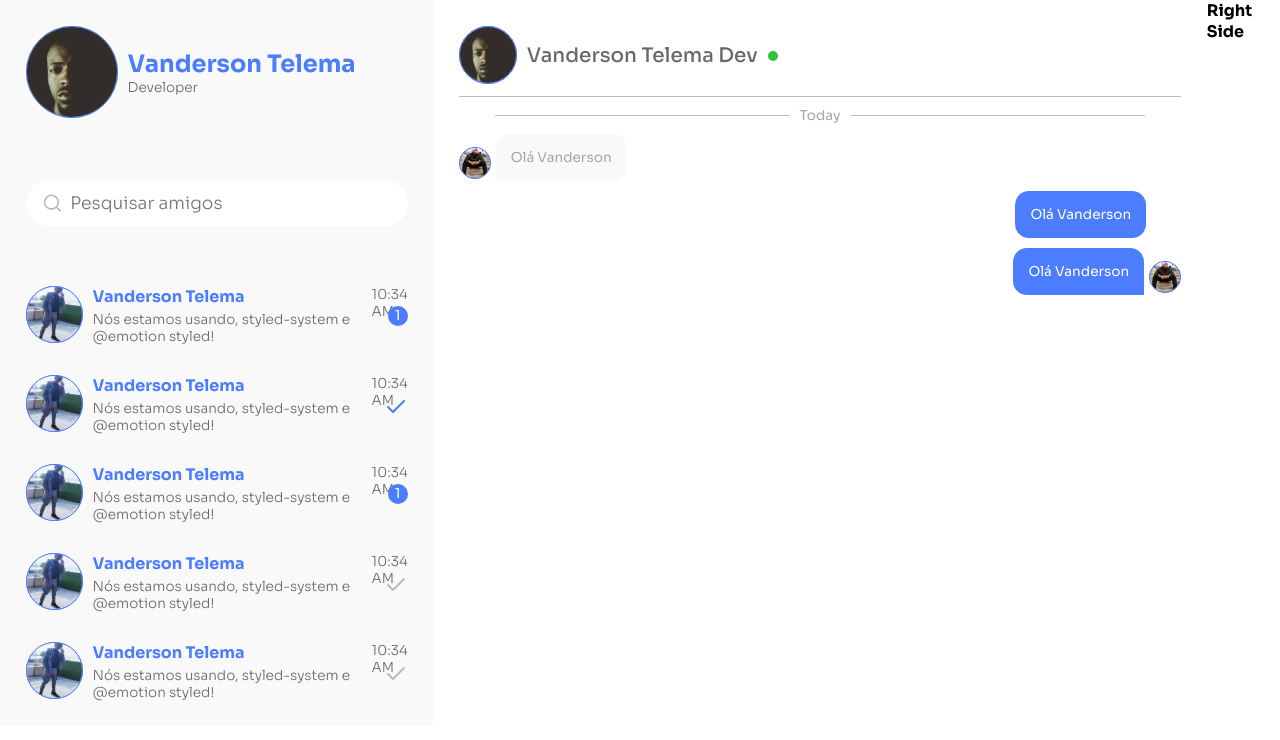
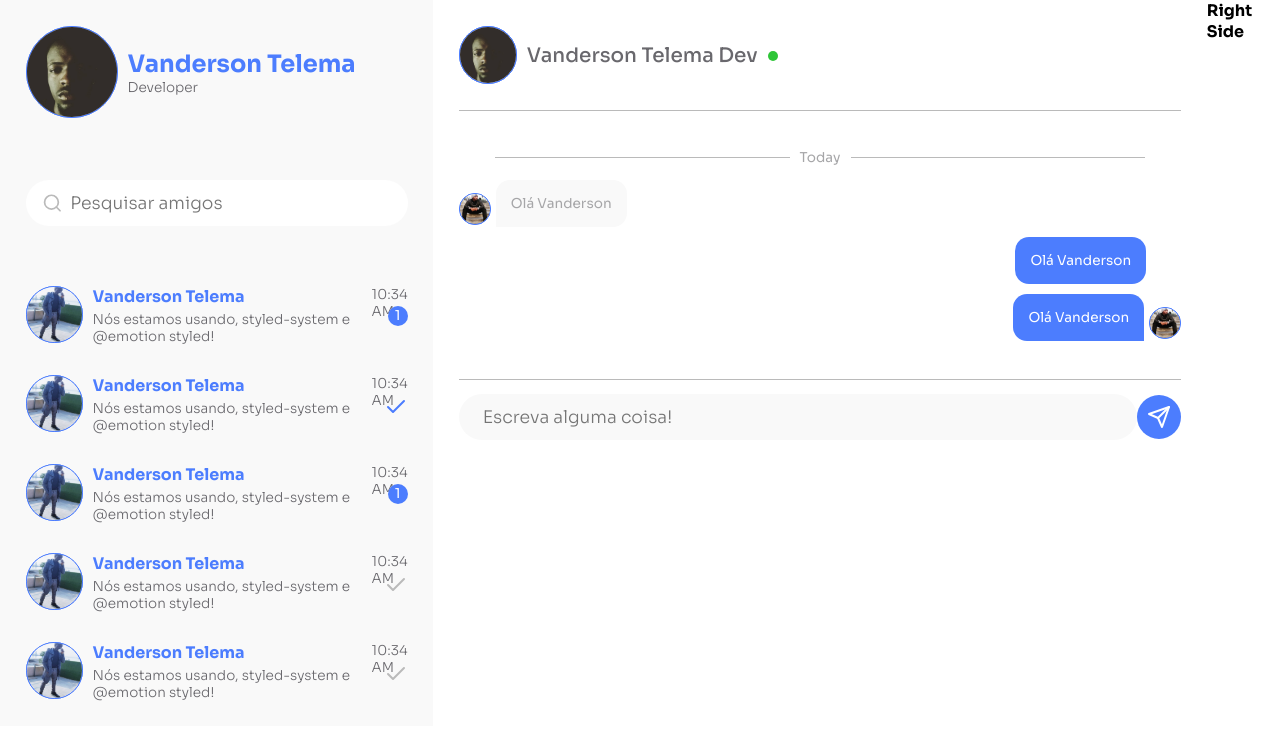
Before and after one commit to Vanderson7593/socialize, a Next.js app: page / in a window 1280 px wide. Shown: the top 740 px of the page. Built offline with nearby package versions, Linux system fonts and the light colour scheme.

Commit message:
middle footer

```diff
--- a/client/components/divider/index.tsx
+++ b/client/components/divider/index.tsx
@@ -3,7 +3,7 @@ import { FC } from 'react'
 import { Line } from './divider.styles'
 
 const Divider: FC<{ text?: string }> = ({ text }) => (
-  <View>
+  <View my={14}>
     <Line hasText={!!text}>{text}</Line>
   </View>
 )
--- a/client/components/message/index.tsx
+++ b/client/components/message/index.tsx
@@ -7,7 +7,7 @@ import Avatar from '../avatar'
 import { MessageWrapper, TextWrapper } from './message.styles'
 
 const Message: FC<{ isReceived: boolean; isLastOne: boolean }> = ({ isReceived, isLastOne }) => {
-  // const { colors } = useTheme()
+  const { colors } = useTheme()
   const renderAvatar = () => (
     <View>
       {isLastOne ? (
--- a/client/components/svg/send/index.tsx
+++ b/client/components/svg/send/index.tsx
@@ -1,14 +1,26 @@
+import { Flex } from '@elements'
+import { useTheme } from '@emotion/react'
 import { theme } from '@theme'
 import { FC, SVGAttributes } from 'react'
 
-const Send: FC<SVGAttributes<SVGElement>> = props => (
+const Send: FC<SVGAttributes<SVGElement>> = props => {
+  const { colors } = useTheme()
+
+  return (
+    <Flex
+      justifyContent="center"
+      alignItems="center"
+      padding={10}
+      bg={colors.BLUE}
+      borderRadius="50%"
+    >
       <svg
         xmlns="http://www.w3.org/2000/svg"
         width="24"
         height="24"
         viewBox="0 0 24 24"
         fill="none"
-    stroke={theme.colors.GREY_LIGHT}
+        stroke={theme.colors.WHITE}
         strokeWidth="2"
         strokeLinecap="round"
         strokeLinejoin="round"
@@ -18,6 +30,8 @@ const Send: FC<SVGAttributes<SVGElement>> = props => (
         <line x1="22" y1="2" x2="11" y2="13" />
         <polygon points="22 2 15 22 11 13 2 9 22 2" />
       </svg>
+    </Flex>
   )
+}
 
 export default Send
--- a/client/design/elements/input/index.tsx
+++ b/client/design/elements/input/index.tsx
@@ -9,7 +9,7 @@ const Input = styled('input')<InputProps>(
     padding: '1rem',
     fontSize: '13pt',
     fontWeight: 'lighter',
-    backgroundColor: 'none',
+    backgroundColor: 'inherit',
     width: '100%',
   },
   compose(color, textAlign, boxShadow, space, position)
--- /dev/null
+++ b/client/views/messenger/components/middle/components/footer/index.tsx
@@ -0,0 +1,25 @@
+import { Divider, Input } from '@components'
+import { Flex, View } from '@elements'
+import { useTheme } from '@emotion/react'
+import { Send } from '@svgs'
+import { FC } from 'react'
+
+const Footer: FC = () => {
+  const { colors } = useTheme()
+  return (
+    <Flex flexDirection="column" my={14}>
+      <View>
+        <Divider />
+      </View>
+      <Flex alignItems="center">
+        <Flex flexGrow={1}>
+          <Input placeholder="Escreva alguma coisa!" bgColor={colors.FOREGROUND} />
+        </Flex>
+        <Flex>
+          <Send />
+        </Flex>
+      </Flex>
+    </Flex>
+  )
+}
+export default Footer
--- /dev/null
+++ b/client/views/messenger/components/middle/components/messages/index.tsx
@@ -0,0 +1,29 @@
+import { Divider, Message } from '@components'
+import { Flex, View } from '@elements'
+import { FC } from 'react'
+import { v4 } from 'uuid'
+
+const MESSAGES_ARRAY = [
+  { isReceived: true, isLastOne: true },
+  { isReceived: false, isLastOne: false },
+  { isReceived: false, isLastOne: true },
+]
+
+const Messages: FC = () => (
+  <Flex flexDirection="column">
+    <View>
+      <Divider text="Today" />
+    </View>
+    {MESSAGES_ARRAY.map(({ isReceived, isLastOne }, index) => (
+      <Flex
+        key={v4()}
+        flexDirection="column"
+        alignSelf={`${isReceived ? 'flex-start' : 'flex-end'}`}
+      >
+        {index !== 0 && <View mb={10} />}
+        <Message isLastOne={isLastOne} isReceived={isReceived} />
+      </Flex>
+    ))}
+  </Flex>
+)
+export default Messages
--- a/client/views/messenger/components/middle/index.tsx
+++ b/client/views/messenger/components/middle/index.tsx
@@ -1,8 +1,9 @@
-import { Avatar, Divider, Message, Online } from '@components'
+import { Avatar, Divider, Online } from '@components'
 import { Flex, Text, View } from '@elements'
 import { useTheme } from '@emotion/react'
 import { FC } from 'react'
-import { v4 } from 'uuid'
+import Footer from './components/footer'
+import Messages from './components/messages'
 
 const Middle: FC = () => {
   const { colors, fontSizes } = useTheme()
@@ -28,24 +29,11 @@ const Middle: FC = () => {
         <Divider />
       </View>
       <View>
-        <Divider text="Today" />
+        <Messages />
       </View>
-      <Flex flexDirection="column">
-        {[
-          { isReceived: true, isLastOne: true },
-          { isReceived: false, isLastOne: false },
-          { isReceived: false, isLastOne: true },
-        ].map(({ isReceived, isLastOne }, index) => (
-          <Flex
-            key={v4()}
-            flexDirection="column"
-            alignSelf={`${isReceived ? 'flex-start' : 'flex-end'}`}
-          >
-            {index !== 0 && <View mb={10} />}
-            <Message isLastOne={isLastOne} isReceived={isReceived} />
-          </Flex>
-        ))}
-      </Flex>
+      <View>
+        <Footer />
+      </View>
     </Flex>
   )
 }
```
Lines whose indentation alone changed are shown as unchanged.
